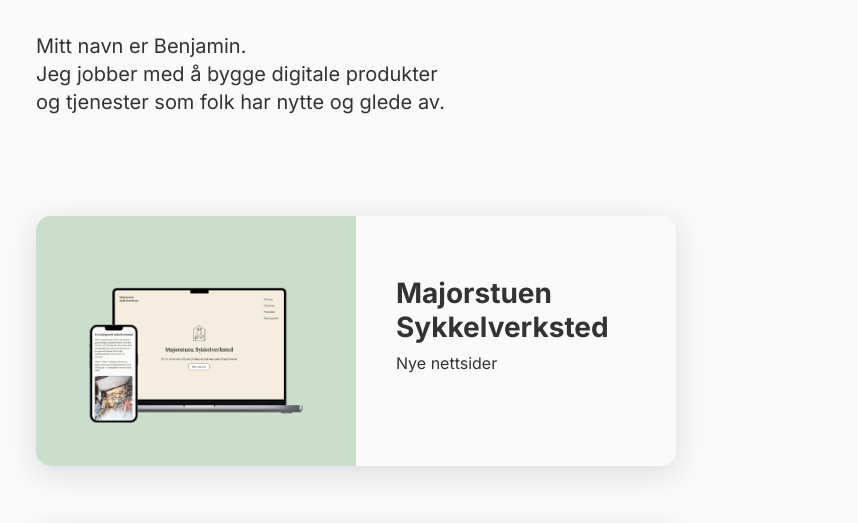
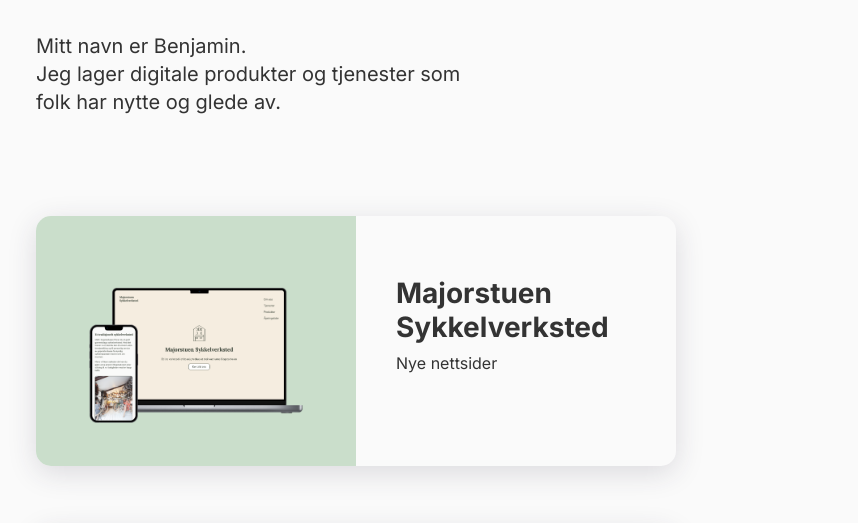
Before and after one commit to powdhar/portfolio, a plain HTML site: page index.html in a window 1280 px wide. Shown: the part 219-742 px from the top of the page, without its empty margins (284-1142 px from the left). Drawn offline with Linux system fonts and the light colour scheme; grey boxes are pictures that could not be loaded; a web font is replaced by a local one.

Commit message:
Update index.html

```diff
--- a/index.html
+++ b/index.html
@@ -33,7 +33,7 @@
     <main>
         <section class="lead">
             <h1 class="greeting">Hallo!<span class="waving-hand">👋</span></h1>
-            <p>Mitt navn er Benjamin.<br>Jeg jobber med å bygge digitale produkter og tjenester som folk har nytte og glede av.</p>
+            <p>Mitt navn er Benjamin.<br>Jeg lager digitale produkter og tjenester som folk har nytte og glede av.</p>
         </section>
         <section class="project">
                 <div class="project-card" id="project1">
```
